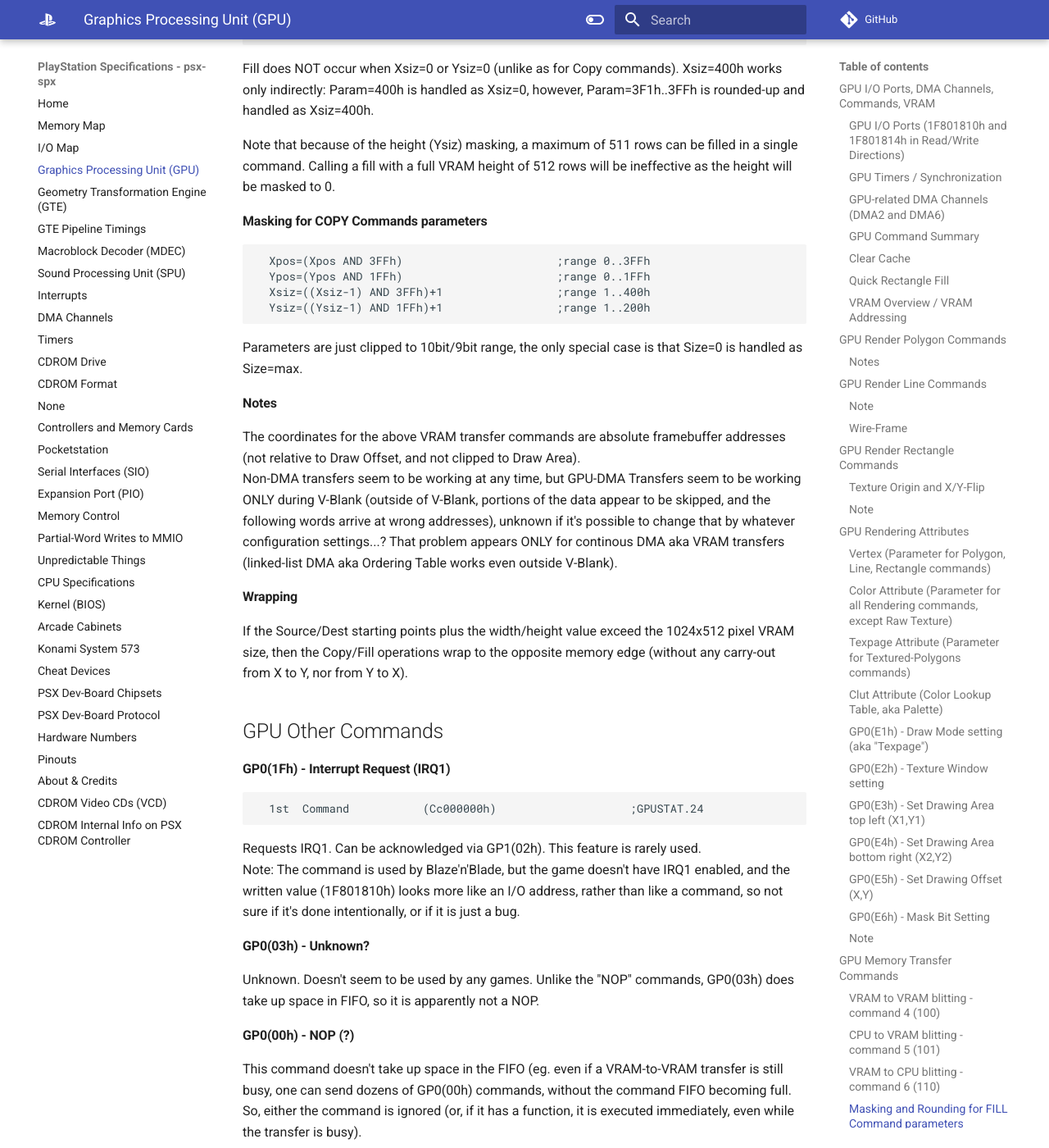
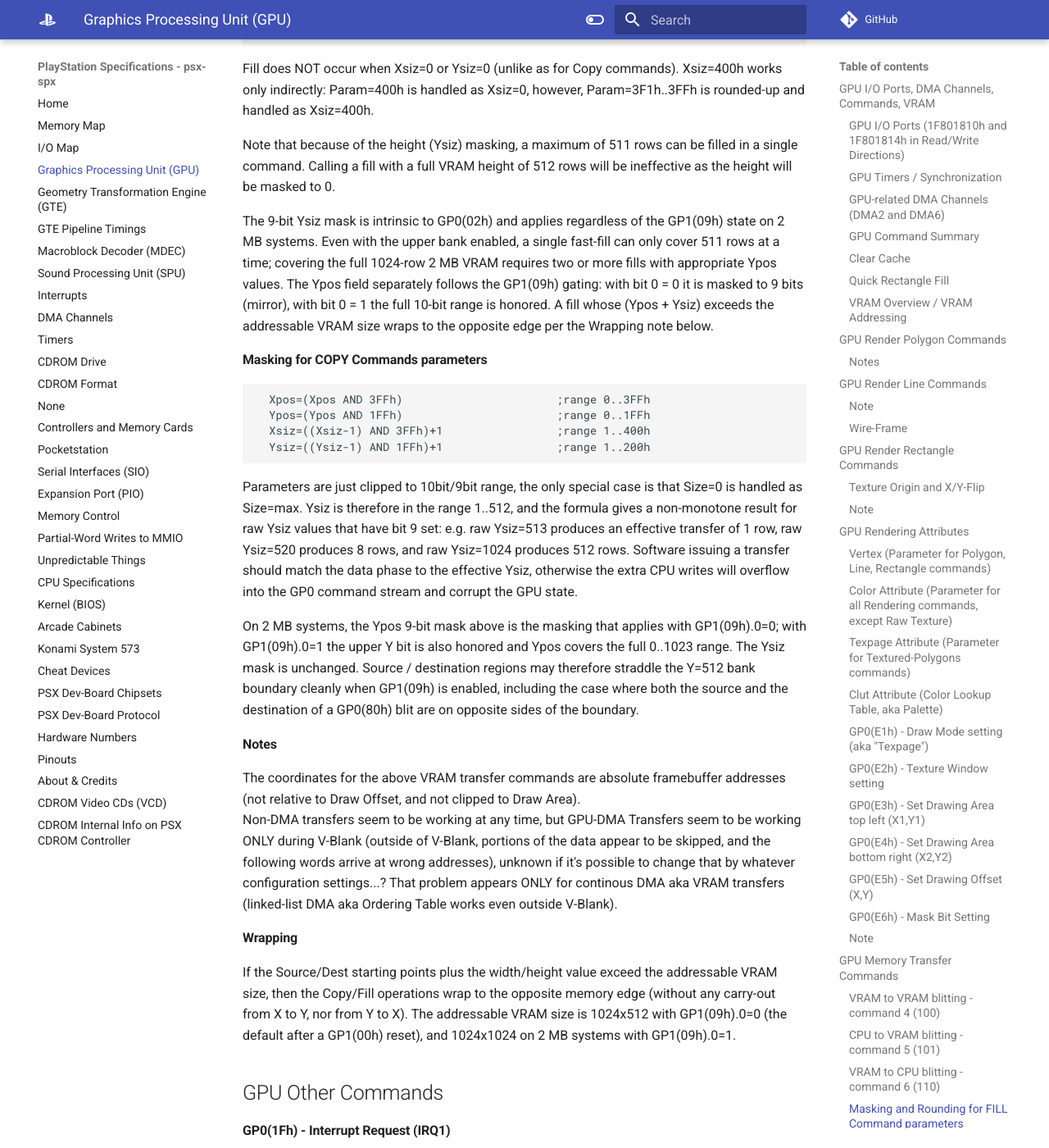
Before and after one commit to psx-spx/psx-spx.github.io, an MkDocs documentation site: the page built from docs/graphicsprocessingunitgpu.md, in a window 1280 px wide and 1400 px high, scrolled down 11826 px. Shown: the whole window at 82% size. Built offline with MkDocs 1.6.1 and Material for MkDocs 9.7.7, drawn with Linux system fonts in a browser that asks for light colours; comment, search, counter and statistics services are not loaded; some of the changed text lies outside the part shown.

Commit message:
gpu: clarify command Y-coordinate behavior with 2 MB VRAM
Update the Fast-fill, Copy, Wrapping, GP1(05h) and GP1(09h) sections of
the GPU page with empirical findings from probe binaries run on a
Konami System 573 (1024x1024 VRAM, GP1(09h)-gated upper bank):

- Replace the "Unknown if Y in 512-1023 range supported" note on
  GP1(05h) with the confirmed behavior: 10-bit Y field, full 0..1023
  honored, read address wraps mod 1024 past Y=1023.
- Tighten GP1(09h) from "possibly affects drawing/display area commands
  and DMA transfers as well" to the address-decoder gating: bit 0 = 0
  masks all Y addressing to 9 bits, bit 0 = 1 honors the full 10-bit
  range across textures, drawing area / offset / display area, and
  Copy / Fill commands.
- Note that the 9-bit Ysiz mask in GP0(02h) is intrinsic and applies
  regardless of GP1(09h) state.
- Document the non-monotone copy Ysiz behavior (raw H=513 -> 1 row, raw
  H=1024 -> 512 rows) and the CPU data-phase implications.
- Generalize the Wrapping description to cover both 1024x512 (default)
  and 1024x1024 (GP1(09h)=1 on 2 MB systems).

Tested on System 573 with spicyjpeg.

Signed-off-by: Nicolas 'Pixel' Noble <nicolas@nobis-crew.org>

````diff
--- a/docs/graphicsprocessingunitgpu.md
+++ b/docs/graphicsprocessingunitgpu.md
@@ -535,7 +535,16 @@
 
 Note that because of the height (Ysiz) masking, a maximum of 511 rows can be
 filled in a single command. Calling a fill with a full VRAM height of 512 rows
-will be ineffective as the height will be masked to 0.
+will be ineffective as the height will be masked to 0.<br/>
+
+The 9-bit Ysiz mask is intrinsic to GP0(02h) and applies regardless of the
+GP1(09h) state on 2 MB systems. Even with the upper bank enabled, a single
+fast-fill can only cover 511 rows at a time; covering the full 1024-row
+2 MB VRAM requires two or more fills with appropriate Ypos values. The Ypos
+field separately follows the GP1(09h) gating: with bit 0 = 0 it is masked to
+9 bits (mirror), with bit 0 = 1 the full 10-bit range is honored. A fill
+whose (Ypos + Ysiz) exceeds the addressable VRAM size wraps to the opposite
+edge per the Wrapping note below.
 
 #### Masking for COPY Commands parameters
 ```
@@ -545,7 +554,20 @@
   Ysiz=((Ysiz-1) AND 1FFh)+1                 ;range 1..200h
 ```
 Parameters are just clipped to 10bit/9bit range, the only special case is that
-Size=0 is handled as Size=max.<br/>
+Size=0 is handled as Size=max. Ysiz is therefore in the range 1..512, and the
+formula gives a non-monotone result for raw Ysiz values that have bit 9 set:
+e.g. raw Ysiz=513 produces an effective transfer of 1 row, raw Ysiz=520
+produces 8 rows, and raw Ysiz=1024 produces 512 rows. Software issuing a
+transfer should match the data phase to the effective Ysiz, otherwise the
+extra CPU writes will overflow into the GP0 command stream and corrupt the
+GPU state.<br/>
+
+On 2 MB systems, the Ypos 9-bit mask above is the masking that applies with
+GP1(09h).0=0; with GP1(09h).0=1 the upper Y bit is also honored and Ypos
+covers the full 0..1023 range. The Ysiz mask is unchanged. Source / destination
+regions may therefore straddle the Y=512 bank boundary cleanly when GP1(09h)
+is enabled, including the case where both the source and the destination of a
+GP0(80h) blit are on opposite sides of the boundary.<br/>
 
 #### Notes
 The coordinates for the above VRAM transfer commands are absolute framebuffer
@@ -559,8 +581,10 @@
 
 #### Wrapping
 If the Source/Dest starting points plus the width/height value exceed the
-1024x512 pixel VRAM size, then the Copy/Fill operations wrap to the opposite
-memory edge (without any carry-out from X to Y, nor from Y to X).<br/>
+addressable VRAM size, then the Copy/Fill operations wrap to the opposite
+memory edge (without any carry-out from X to Y, nor from Y to X). The
+addressable VRAM size is 1024x512 with GP1(09h).0=0 (the default after a
+GP1(00h) reset), and 1024x1024 on 2 MB systems with GP1(09h).0=1.<br/>
 
 
 
@@ -670,13 +694,19 @@
 #### GP1(05h) - Start of Display area (in VRAM)
 ```
   0-9   X (0-1023)    (halfword address in VRAM)  (relative to begin of VRAM)
-  10-18 Y (0-511)     (scanline number in VRAM)   (relative to begin of VRAM)
-  19-23 Not used (zero)
+  10-18 Y (0-511)     ;\on v0 GPU, or with GP1(09h).0=0
+  19-23 Not used (zero)         ;/
+  10-19 Y (0-1023)    ;\on v2 GPU with 2 MB VRAM and GP1(09h).0=1
+  20-23 Not used (zero)         ;/
 ```
 Upper/left Display source address in VRAM. The size and target position on
 screen is set via Display Range registers; target=X1,Y2;
 size=(X2-X1/cycles\_per\_pix), (Y2-Y1).<br/>
-Unknown if using Y values in 512-1023 range is supported (with 2 MB VRAM).<br/>
+On v2 GPUs with 2 MB VRAM enabled via GP1(09h).0=1, the Y field is 10-bit
+and the full 0..1023 range is honored. If the displayed area would extend
+past Y=1023 the read address wraps modulo 1024, so a display starting at
+Y=1023 shows row 1023 followed by row 0 onwards rather than a black
+scanline.<br/>
 
 #### GP1(06h) - Horizontal Display range (on Screen)
 ```
@@ -800,12 +830,17 @@
   0     Allow Y coordinates in 512-1023 range (0=No/wrap to 0-511, 1=Yes)
   1-23  Unknown (seems to have no effect)
 ```
-Controls whether or not GP0(E1h).bit11 can be used to reference textures in the
-second half of VRAM on systems with 2 MB VRAM (possibly affects drawing/display
-area commands and DMA transfers as well). The GPU has two separate chip select
-outputs for the first and second half; on a retail console only the first output
-is used, so enabling this feature will result in textures disappearing if
-GP0(E1h).bit11 is also set.<br/>
+Gates whether the upper Y address bit reaches the VRAM address decoder. With
+bit 0 = 0 (the default after a GP1(00h) reset) all Y addressing is masked to
+9 bits and the upper half of VRAM appears as a mirror of the lower half on
+2 MB systems, or as open bus on retail systems where the second half is not
+populated. With bit 0 = 1 the full 10-bit Y range is honored: GP0(E1h).bit11
+can reference textures in the second half of VRAM, drawing area / drawing
+offset / display area registers all accept Y values in 0..1023, and the
+Copy / Fill commands address Y across the full bank. The GPU has two
+separate chip select outputs for the first and second half; on a retail
+console only the first output is used, so enabling this feature on a 1 MB
+system will result in textures disappearing if GP0(E1h).bit11 is also set.<br/>
 GP1(09h) is supported only on v2 GPUs; v0 GPUs don't support 2 MB VRAM at all
 and v1 seems to use command GP1(20h) instead.<br/>
 
````
